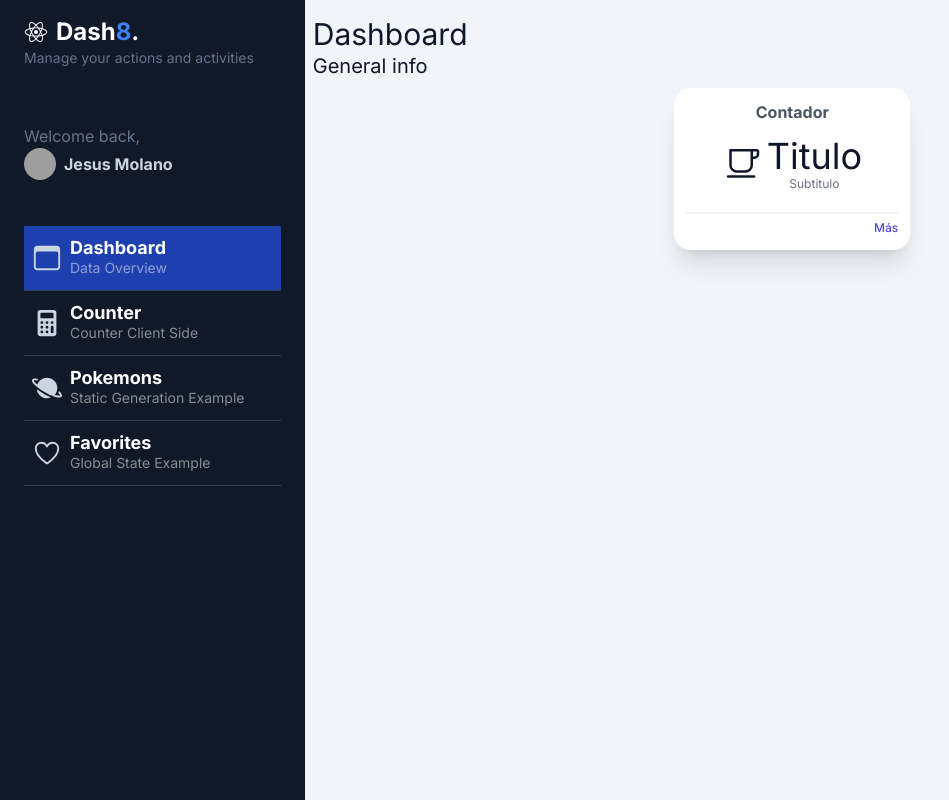
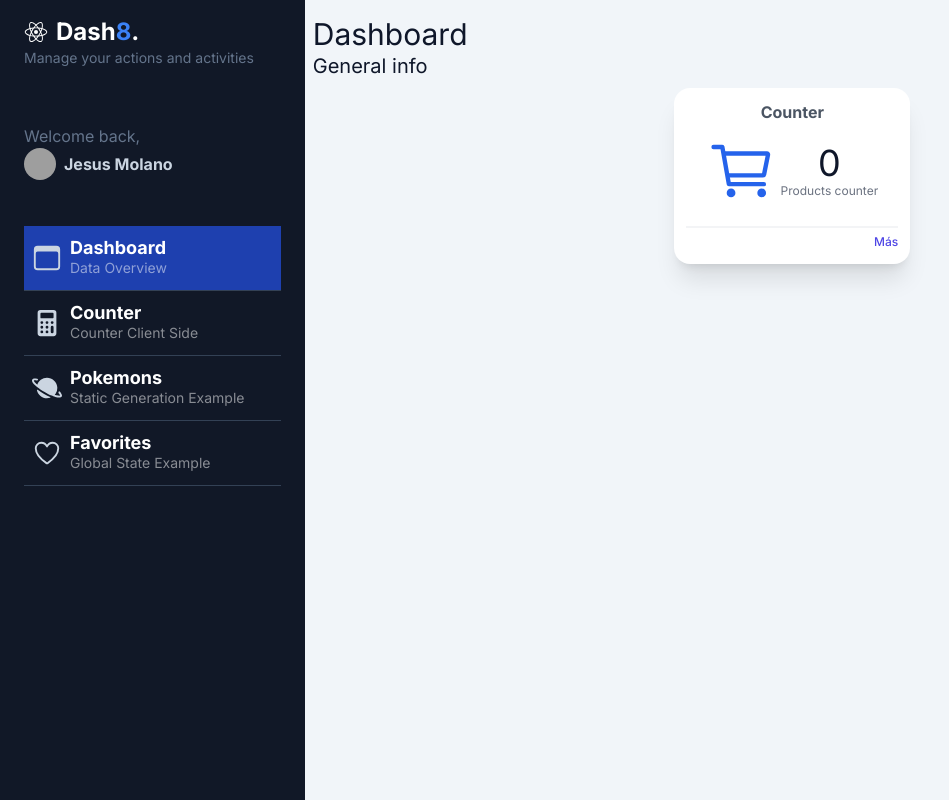
Before and after one commit to jesus-molano/my-dashboard, a Next.js app: page /dashboard/main in a window 1280 px wide. Shown: the whole page, without its empty margins (0-949 px from the left). Built offline with nearby package versions, Linux system fonts and the light colour scheme; grey boxes are pictures that could not be loaded.

Commit message:
Implemented redux toolkit

```diff
--- /dev/null
+++ b/src/app/api/counter/route.ts
@@ -0,0 +1,5 @@
+import { NextResponse } from "next/server";
+
+export async function GET() {
+  return NextResponse.json({ count: 10 });
+}
--- a/src/app/dashboard/main/page.tsx
+++ b/src/app/dashboard/main/page.tsx
@@ -1,13 +1,11 @@
-import { SimpleWidget } from "@/components";
+import { WidgetsGrid } from "@/components";
 
 export default function MainPage() {
   return (
     <div className="p-2">
       <h1 className="mt-2 text-3xl">Dashboard</h1>
       <span className="text-xl">General info</span>
-      <div className="flex flex-wrap p-2 items-center justify-center gap-2">
-        <SimpleWidget />
-      </div>
+      <WidgetsGrid />
     </div>
   );
 }
--- a/src/components/SimpleWidget/index.tsx
+++ b/src/components/SimpleWidget/index.tsx
@@ -1,29 +1,46 @@
-import { IoCafeOutline } from "react-icons/io5";
+import Link from "next/link";
 
-export const SimpleWidget = () => {
+export interface SimpleWidgetItem {
+  title: string;
+  subtitle?: string;
+  label?: string;
+  icon?: React.ReactNode;
+  href?: string;
+}
+interface SimpleWidgetProps extends SimpleWidgetItem {}
+
+export const SimpleWidget = ({
+  title,
+  subtitle,
+  label,
+  icon,
+  href,
+}: SimpleWidgetProps) => {
   return (
     <div className="bg-white shadow-xl p-3 sm:min-w-[25%] min-w-full  rounded-2xl border-1 border-gray-50 mx-2">
       <div className="flex flex-col">
-        <div>
-          <h2 className="font-bold text-gray-600 text-center">Contador</h2>
-        </div>
+        {label && (
+          <div>
+            <h2 className="font-bold text-gray-600 text-center">{label}</h2>
+          </div>
+        )}
         <div className="my-3">
           <div className="flex flex-row items-center justify-center space-x-1 ">
-            <div id="icon">
-              <IoCafeOutline size={40} />
-            </div>
+            {icon && <div id="icon">{icon}</div>}
             <div id="temp" className="text-center">
-              <h4 className="text-4xl">Titulo</h4>
-              <p className="text-xs text-gray-500">Subtitulo</p>
+              <h4 className="text-4xl">{title}</h4>
+              {subtitle && <p className="text-xs text-gray-500">{subtitle}</p>}
             </div>
           </div>
         </div>
 
-        <div className="w-full place-items-end text-right border-t-2 border-gray-100 mt-2">
-          <a href="#" className="text-indigo-600 text-xs font-medium">
-            Más
-          </a>
-        </div>
+        {href && (
+          <div className="w-full place-items-end text-right border-t-2 border-gray-100 mt-2">
+            <Link href={href} className="text-indigo-600 text-xs font-medium">
+              Más
+            </Link>
+          </div>
+        )}
       </div>
     </div>
   );
--- /dev/null
+++ b/src/components/WidgetsGrid/index.tsx
@@ -0,0 +1,29 @@
+"use client";
+import React from "react";
+import { SimpleWidget } from "@/components";
+import { IoCartOutline } from "react-icons/io5";
+import { useAppSelector } from "@/lib/hooks";
+import type { SimpleWidgetItem } from "../SimpleWidget";
+
+const WIDGETS: SimpleWidgetItem[] = [
+  {
+    title: "Counter",
+    subtitle: "Products counter",
+    label: "Counter",
+    href: "/dashboard/counter",
+    icon: <IoCartOutline size={70} className="text-blue-600" />,
+  },
+];
+
+export const WidgetsGrid = () => {
+  const isCart = useAppSelector((state) => state.counter.count);
+  WIDGETS[0].title = `${isCart}`;
+
+  return (
+    <div className="flex flex-wrap p-2 items-center justify-center gap-2">
+      {WIDGETS.map((widget, index) => (
+        <SimpleWidget key={index} {...widget} />
+      ))}
+    </div>
+  );
+};
--- a/src/components/index.ts
+++ b/src/components/index.ts
@@ -1,3 +1,4 @@
 export { Sidebar } from "./Sidebar";
 export { SidebarMenuItem } from "./Sidebar/SidebarMenuItem";
 export { SimpleWidget } from "./SimpleWidget";
+export { WidgetsGrid } from "./WidgetsGrid";
--- a/src/shopping-cart/components/CartCounter.tsx
+++ b/src/shopping-cart/components/CartCounter.tsx
@@ -12,13 +12,27 @@ interface CartCounterProps {
   initialValue?: number;
 }
 
+interface CounterResponse {
+  count: number;
+}
+
+// Obtains the counter value from the API
+const getApiCounter = async (): Promise<CounterResponse> => {
+  const response = await fetch("/api/counter");
+  const data = await response.json();
+  return data;
+};
+
 export const CartCounter = ({ initialValue = 0 }: CartCounterProps) => {
   const count = useAppSelector((state) => state.counter.count);
   const dispatch = useAppDispatch();
 
   const initialized = useRef(false);
   if (!initialized.current) {
-    dispatch(initCounterState(initialValue));
+    // dispatch(initCounterState(initialValue));
+    getApiCounter().then((data) => {
+      dispatch(initCounterState(data.count));
+    });
     initialized.current = true;
   }
 
```
